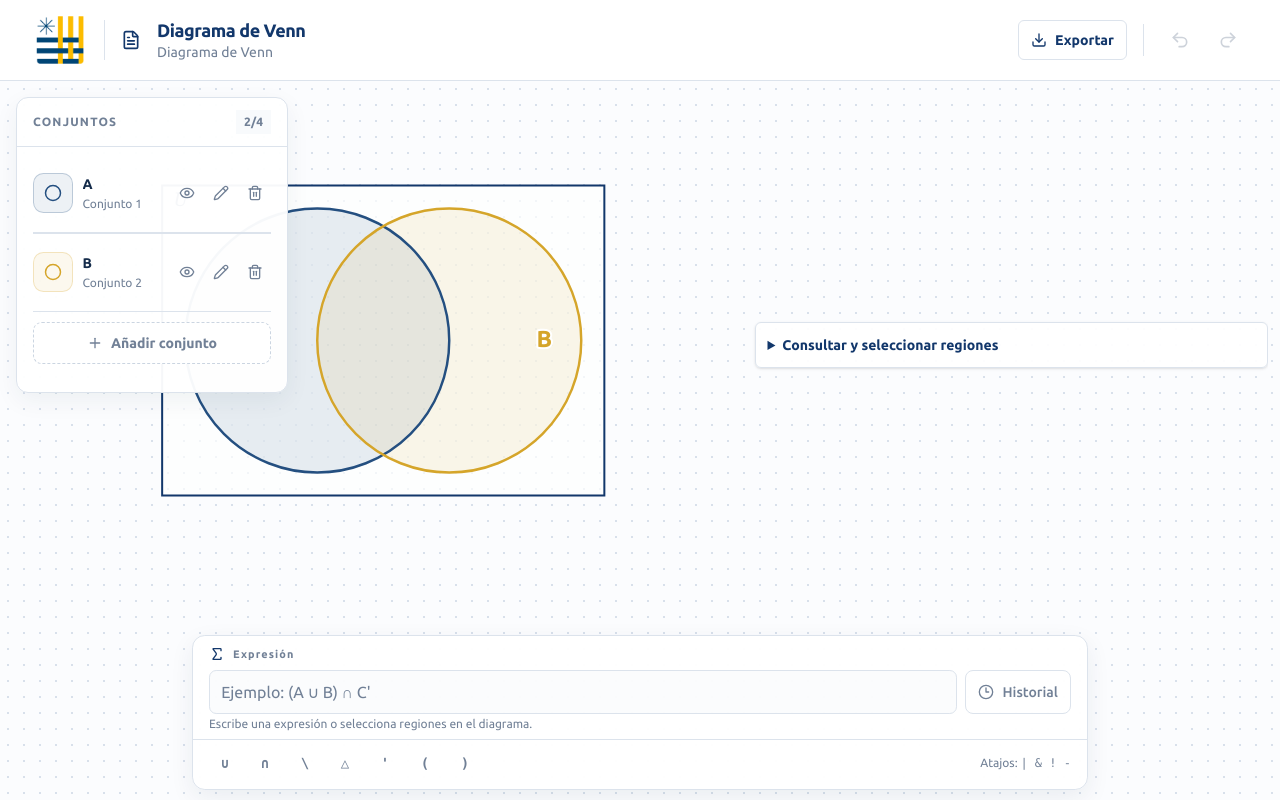
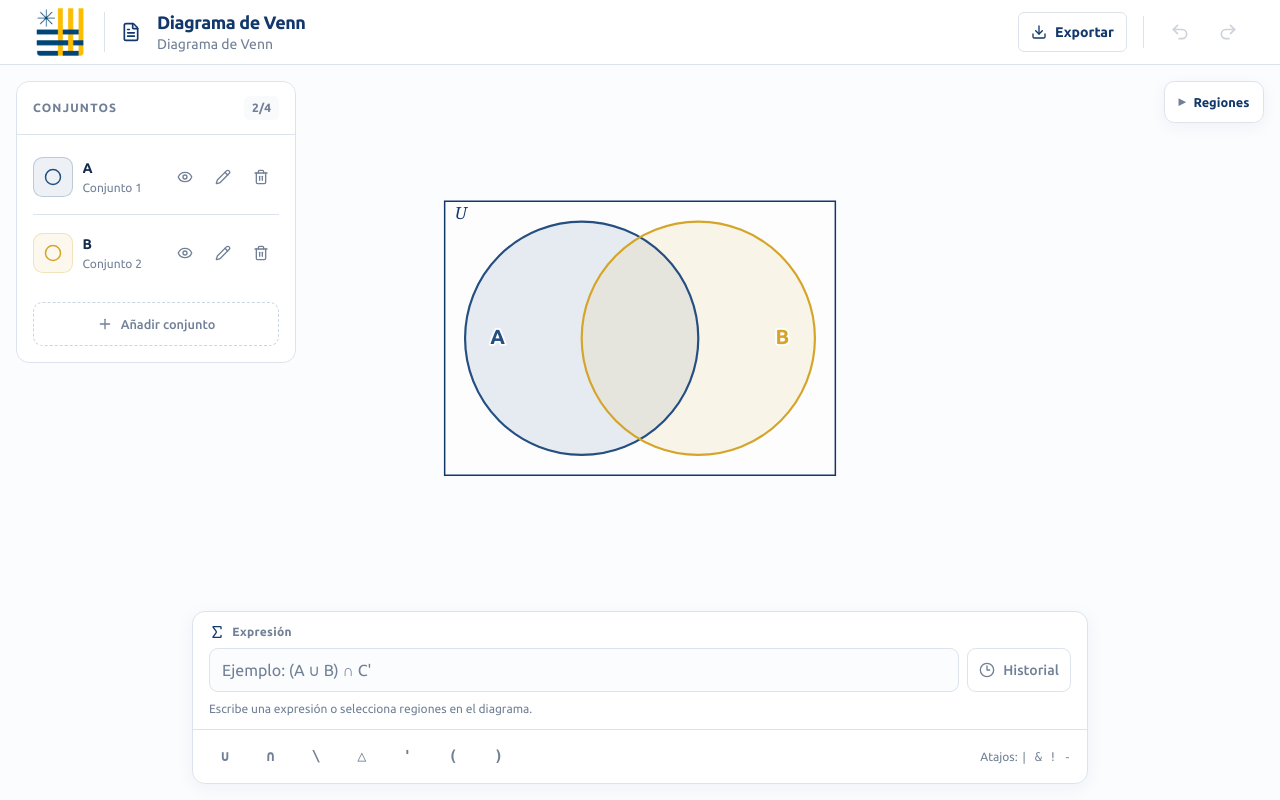
Before and after one commit to open-ucsh/diagrama-de-venn, a React (Vite) app: page / in a window 1280 px wide. Built offline with nearby package versions, Linux system fonts and the light colour scheme.

Commit message:
fix: center editor layout and improve mobile navigation

```diff
--- a/src/components/canvas/CanvasViewport.tsx
+++ b/src/components/canvas/CanvasViewport.tsx
@@ -2,8 +2,8 @@ import { VennCanvas } from "./VennCanvas";
 
 export function CanvasViewport() {
   return (
-    <section aria-label="Área del diagrama" className="h-full min-h-0 min-w-0 overflow-hidden">
-      <div className="venn-canvas-fit flex h-full w-full items-center justify-center overflow-hidden">
+    <section aria-label="Área del diagrama" className="venn-canvas-viewport">
+      <div className="venn-canvas-fit">
         <VennCanvas />
       </div>
     </section>
--- a/src/components/canvas/VennCanvas.tsx
+++ b/src/components/canvas/VennCanvas.tsx
@@ -84,7 +84,7 @@ export function VennCanvas() {
       <svg
         aria-describedby="venn-canvas-description"
         aria-label="Diagrama de Venn"
-        className="block h-auto w-full max-w-full touch-manipulation select-none lg:h-full lg:w-auto"
+        className="block h-full w-full touch-manipulation select-none"
         data-venn-canvas
         height={VENN_CANVAS_SIZE.height}
         onClick={handleCanvasClick}
@@ -170,9 +170,9 @@ export function VennCanvas() {
           : "No hay regiones seleccionadas."}
       </div>
 
-      <details className="mt-2 w-full max-w-xl rounded-md border border-border bg-white/95 p-3 shadow-sm">
+      <details className="venn-region-picker">
         <summary className="cursor-pointer text-sm font-semibold text-brand-primary focus-visible:outline-2 focus-visible:outline-offset-2 focus-visible:outline-brand-primary">
-          Consultar y seleccionar regiones
+          Regiones
         </summary>
         <div aria-label="Regiones del diagrama">
           <p className="mt-2 text-xs text-text-muted">
--- a/src/components/editor/EditorHeader.tsx
+++ b/src/components/editor/EditorHeader.tsx
@@ -45,7 +45,7 @@ export function EditorHeader() {
 
   return (
     <header className="sticky top-0 z-50 shrink-0 border-b border-border bg-white text-text">
-      <div className="mx-auto flex min-h-20 max-w-screen-2xl items-center gap-3 px-3 sm:gap-4 sm:px-6 lg:px-8">
+      <div className="mx-auto flex min-h-16 w-full max-w-screen-2xl items-center gap-2 px-3 sm:gap-4 sm:px-6 lg:px-8">
         <a
           aria-label="Universidad Católica Silva Henríquez"
           className="flex shrink-0 items-center rounded-md p-1 transition-colors hover:bg-surface focus-visible:outline-2 focus-visible:outline-offset-2 focus-visible:outline-brand-primary"
@@ -53,14 +53,17 @@ export function EditorHeader() {
         >
           <img
             alt="Universidad Católica Silva Henríquez"
-            className="size-12 shrink-0 object-contain"
+            className="size-9 shrink-0 object-contain sm:size-12"
             src="/favicon.png"
           />
         </a>
 
-        <span aria-hidden="true" className="h-10 w-px shrink-0 bg-border" />
+        <span aria-hidden="true" className="hidden h-10 w-px shrink-0 bg-border sm:block" />
 
-        <FileText aria-hidden="true" className="size-5 shrink-0 text-brand-primary" />
+        <FileText
+          aria-hidden="true"
+          className="hidden size-5 shrink-0 text-brand-primary sm:block"
+        />
 
         <div className="min-w-0 flex-1">
           {isEditing ? (
@@ -119,12 +122,12 @@ export function EditorHeader() {
             </div>
           ) : (
             <button
-              className="group flex max-w-full items-center gap-2 rounded-md text-left focus-visible:outline-2 focus-visible:outline-offset-2 focus-visible:outline-brand-primary"
+              className="group flex w-full min-w-0 items-center gap-2 rounded-md text-left focus-visible:outline-2 focus-visible:outline-offset-2 focus-visible:outline-brand-primary"
               onClick={startEditing}
               title="Cambiar nombre del diagrama"
               type="button"
             >
-              <span className="min-w-0">
+              <span className="min-w-0 flex-1">
                 <span className="block truncate text-base leading-6 font-bold tracking-tight text-brand-primary sm:text-lg">
                   {diagramName}
                 </span>
@@ -134,7 +137,7 @@ export function EditorHeader() {
               </span>
               <Pencil
                 aria-hidden="true"
-                className="size-3.5 shrink-0 text-text-muted opacity-0 transition-opacity group-hover:opacity-100 group-focus-visible:opacity-100"
+                className="hidden size-3.5 shrink-0 text-text-muted opacity-0 transition-opacity group-hover:opacity-100 group-focus-visible:opacity-100 sm:block"
               />
             </button>
           )}
@@ -143,11 +146,11 @@ export function EditorHeader() {
         <div className="ml-auto flex shrink-0 items-center gap-1 sm:gap-2">
           <ExportMenu />
 
-          <span aria-hidden="true" className="mx-1 h-8 w-px bg-border sm:mx-2" />
+          <span aria-hidden="true" className="mx-2 hidden h-8 w-px bg-border sm:block" />
 
           <button
             aria-label="Deshacer"
-            className="grid size-10 place-items-center rounded-md text-text-muted transition-colors hover:bg-surface-hover hover:text-brand-primary focus-visible:outline-2 focus-visible:outline-offset-2 focus-visible:outline-brand-primary disabled:cursor-not-allowed disabled:opacity-35"
+            className="hidden size-10 place-items-center rounded-md text-text-muted transition-colors hover:bg-surface-hover hover:text-brand-primary focus-visible:outline-2 focus-visible:outline-offset-2 focus-visible:outline-brand-primary disabled:cursor-not-allowed disabled:opacity-35 sm:grid"
             disabled={!canUndo}
             onClick={undo}
             title="Deshacer (Ctrl + Z)"
@@ -158,7 +161,7 @@ export function EditorHeader() {
 
           <button
             aria-label="Rehacer"
-            className="grid size-10 place-items-center rounded-md text-text-muted transition-colors hover:bg-surface-hover hover:text-brand-primary focus-visible:outline-2 focus-visible:outline-offset-2 focus-visible:outline-brand-primary disabled:cursor-not-allowed disabled:opacity-35"
+            className="hidden size-10 place-items-center rounded-md text-text-muted transition-colors hover:bg-surface-hover hover:text-brand-primary focus-visible:outline-2 focus-visible:outline-offset-2 focus-visible:outline-brand-primary disabled:cursor-not-allowed disabled:opacity-35 sm:grid"
             disabled={!canRedo}
             onClick={redo}
             title="Rehacer (Ctrl + Shift + Z)"
--- a/src/components/editor/ExportMenu.tsx
+++ b/src/components/editor/ExportMenu.tsx
@@ -1,3 +1,5 @@
+import { useVennStore } from "@/state/venn-store";
+
 import { useExportMenu } from "./use-export-menu";
 
 import {
@@ -8,6 +10,9 @@ import {
   FileJson,
   Image,
   Link2,
+  MoreHorizontal,
+  Redo2,
+  Undo2,
   Upload,
   X,
 } from "lucide-react";
@@ -31,6 +36,11 @@ export function ExportMenu() {
     handleImport,
   } = useExportMenu();
 
+  const canUndo = useVennStore((state) => state.past.length > 0);
+  const canRedo = useVennStore((state) => state.future.length > 0);
+  const undo = useVennStore((state) => state.undo);
+  const redo = useVennStore((state) => state.redo);
+
   return (
     <details
       className="relative"
@@ -45,20 +55,25 @@ export function ExportMenu() {
     >
       <summary
         aria-controls="export-menu"
-        className="flex h-10 cursor-pointer list-none items-center gap-2 rounded-md border border-border bg-white px-3 text-sm font-semibold text-brand-primary transition-colors hover:border-brand-primary hover:bg-surface focus-visible:outline-2 focus-visible:outline-offset-2 focus-visible:outline-brand-primary"
+        className="flex size-11 cursor-pointer list-none items-center justify-center rounded-md border border-border bg-white text-brand-primary transition-colors hover:bg-surface focus-visible:outline-2 focus-visible:outline-offset-2 focus-visible:outline-brand-primary sm:h-10 sm:w-auto sm:gap-2 sm:px-3"
       >
-        <Download aria-hidden="true" className="size-4" />
-        <span>Exportar</span>
+        <MoreHorizontal aria-hidden="true" className="size-5 sm:hidden" />
+        <span className="sr-only sm:hidden">Acciones del diagrama</span>
+        <Download aria-hidden="true" className="hidden size-4 sm:block" />
+        <span className="hidden text-sm font-semibold sm:inline">Exportar</span>
       </summary>
 
       <div
         aria-label="Opciones de exportación y uso compartido"
-        className="fixed top-20 right-3 left-3 z-50 overflow-hidden rounded-md border border-border bg-white text-text shadow-lg sm:absolute sm:top-full sm:right-0 sm:left-auto sm:mt-2 sm:w-80"
+        className="fixed top-16 right-3 left-3 z-50 max-h-[calc(100dvh-5rem)] overflow-y-auto rounded-lg border border-border bg-white text-text shadow-lg sm:absolute sm:top-full sm:right-0 sm:left-auto sm:mt-2 sm:w-80"
         id="export-menu"
       >
         <header className="flex items-center justify-between border-b border-border px-4 py-3">
           <div>
-            <p className="text-sm font-semibold text-brand-primary">Exportar y compartir</p>
+            <p className="text-sm font-semibold text-brand-primary">
+              <span className="sm:hidden">Acciones del diagrama</span>
+              <span className="hidden sm:inline">Exportar y compartir</span>
+            </p>
             <p className="mt-1 text-xs text-text-muted">Guarda o comparte tu diagrama.</p>
           </div>
 
@@ -72,6 +87,34 @@ export function ExportMenu() {
             <X aria-hidden="true" className="size-4" />
           </button>
         </header>
+
+        <div className="grid grid-cols-2 gap-1 border-b border-border p-2 sm:hidden">
+          <button
+            className="flex min-h-11 items-center justify-center gap-2 rounded-md text-sm font-medium text-text transition-colors hover:bg-surface focus-visible:outline-2 focus-visible:outline-offset-2 focus-visible:outline-brand-primary disabled:cursor-not-allowed disabled:opacity-40"
+            disabled={!canUndo}
+            onClick={() => {
+              undo();
+              closeMenu();
+            }}
+            type="button"
+          >
+            <Undo2 aria-hidden="true" className="size-4" />
+            Deshacer
+          </button>
+
+          <button
+            className="flex min-h-11 items-center justify-center gap-2 rounded-md text-sm font-medium text-text transition-colors hover:bg-surface focus-visible:outline-2 focus-visible:outline-offset-2 focus-visible:outline-brand-primary disabled:cursor-not-allowed disabled:opacity-40"
+            disabled={!canRedo}
+            onClick={() => {
+              redo();
+              closeMenu();
+            }}
+            type="button"
+          >
+            <Redo2 aria-hidden="true" className="size-4" />
+            Rehacer
+          </button>
+        </div>
 
         <div className="grid gap-0.5 p-2">
           <button
--- a/src/index.css
+++ b/src/index.css
@@ -27,13 +27,23 @@ body {
 }
 
 body {
-  min-width: 20rem;
-  min-height: 100vh;
   margin: 0;
   background: var(--color-background);
   color: var(--color-text);
   font-family: var(--font-sans);
 }
+
+button,
+input,
+summary {
+  -webkit-tap-highlight-color: transparent;
+}
+
+summary::-webkit-details-marker {
+  display: none;
+}
+
+/* Workspace */
 
 .venn-workspace {
   display: flex;
@@ -45,151 +55,94 @@ body {
   background: #fbfcfe;
 }
 
+.venn-workspace > header > div {
+  min-height: 4rem;
+}
+
 .venn-workspace__body {
+  display: grid;
   position: relative;
+  min-width: 0;
   min-height: 0;
   flex: 1;
-  overflow: hidden;
+  grid-template-columns: minmax(0, 1fr);
+  grid-template-rows: auto minmax(16rem, 1fr) auto;
+  grid-template-areas:
+    "sets"
+    "canvas"
+    "formula";
+  gap: 0.75rem;
+  padding: 0.75rem;
+  padding-bottom: max(0.75rem, env(safe-area-inset-bottom));
+  overflow-x: hidden;
+  overflow-y: auto;
   background-color: #fbfcfe;
-  background-image: radial-gradient(#d8e0eb 0.8px, transparent 0.8px);
+  background-image: radial-gradient(#dce5ef 0.7px, transparent 0.7px);
   background-size: 16px 16px;
 }
 
-.venn-workspace__canvas {
-  position: absolute;
-  inset: 0 0 12.5rem;
+.venn-workspace__sets {
+  z-index: 30;
   min-width: 0;
   min-height: 0;
-  padding: 0.75rem;
+  grid-area: sets;
+  align-self: start;
 }
 
-.venn-workspace__sets {
-  position: absolute;
-  z-index: 30;
-  top: 1rem;
-  left: 1rem;
-  width: 17rem;
-  max-height: calc(100% - 14rem);
-}
-
-.venn-sets-panel__card {
-  overflow: hidden;
-  border: 1px solid var(--color-border);
-  border-radius: 0.75rem;
-  background: rgb(255 255 255 / 96%);
-  box-shadow: 0 8px 24px rgb(20 43 74 / 6%);
-}
-
-.venn-sets-panel__header {
-  border-bottom: 1px solid var(--color-border);
-}
-
-.venn-sets-panel__desktop-header {
-  padding: 0.75rem 1rem;
-}
-
-.venn-sets-panel__content {
-  max-height: calc(100dvh - 16rem);
-  padding: 0.5rem 1rem 0.75rem;
-  overflow-y: auto;
-}
-
-.venn-sets-panel__item {
-  padding: 0.65rem 0;
-  border: 0;
-  border-bottom: 1px solid var(--color-border);
-  border-radius: 0;
-  background: transparent;
-  box-shadow: none;
-}
-
-.venn-sets-panel__item:hover {
-  background: transparent;
-}
-
-.venn-sets-panel__item-content {
-  gap: 0.6rem;
-}
-
-.venn-sets-panel__color-control {
-  width: 2.5rem;
-  height: 2.5rem;
-  border-radius: 0.65rem;
-}
-
-.venn-sets-panel__action {
-  width: 2rem;
-  height: 2rem;
-  border-radius: 0.4rem;
-}
-
-.venn-sets-panel__add-button {
-  margin-top: 0.65rem;
-  border: 1px dashed #cbd5e1;
-  border-radius: 0.55rem;
-  background: white;
+.venn-workspace__canvas {
+  position: relative;
+  min-width: 0;
+  min-height: 0;
+  grid-area: canvas;
 }
 
 .venn-workspace__formula {
-  position: absolute;
+  position: relative;
   z-index: 30;
-  right: 0;
-  bottom: 0.65rem;
-  left: 0;
-  width: min(64rem, calc(100% - 2rem));
-  margin-inline: auto;
+  width: 100%;
+  min-width: 0;
+  max-width: 56rem;
+  grid-area: formula;
+  justify-self: center;
 }
 
-.venn-formula-bar {
-  border: 1px solid var(--color-border);
-  border-radius: 0.8rem;
-  background: rgb(255 255 255 / 97%);
-  box-shadow: 0 8px 24px rgb(20 43 74 / 7%);
+/* Canvas */
+
+.venn-canvas-viewport {
+  position: relative;
+  width: 100%;
+  height: 100%;
+  min-width: 0;
+  min-height: 0;
+  padding-top: 2.75rem;
+  padding-bottom: 0.5rem;
 }
 
-.venn-formula-bar__input-section {
-  padding: 0.65rem 1rem 0.4rem;
+.venn-canvas-fit {
+  position: relative;
+  width: 100%;
+  height: 100%;
+  min-width: 0;
+  min-height: 0;
 }
 
-.venn-formula-bar__hint {
-  display: none;
-}
-
-.venn-formula-bar__label {
-  font-size: 0.68rem;
-  letter-spacing: 0.1em;
-}
-
-.venn-formula-bar__input {
-  min-height: 2.25rem;
-  border: 1px solid var(--color-border);
-  border-radius: 0.45rem;
-  padding: 0.4rem 0.7rem;
-}
-
-.venn-formula-bar__status {
-  min-height: 1rem;
-  margin-top: 0.15rem;
-}
-
-.venn-formula-bar__actions {
-  padding: 0.45rem 1rem 0.6rem;
-}
-
-.venn-formula-bar__actions button {
-  height: 2rem;
-  border-radius: 0.4rem;
+.venn-canvas-fit > svg {
+  display: block;
+  width: 100%;
+  height: 100%;
+  max-width: 100%;
+  max-height: 100%;
 }
 
 .venn-universe {
-  fill: rgb(255 255 255 / 68%);
-  stroke: #12376b;
-  stroke-width: 2;
+  fill: rgb(255 255 255 / 62%);
+  stroke: var(--color-brand-primary);
+  stroke-width: 1.5;
   vector-effect: non-scaling-stroke;
 }
 
 .venn-universe-label {
-  fill: #12376b;
+  fill: var(--color-brand-primary);
   font-family: Georgia, "Times New Roman", serif;
   font-size: 23px;
   font-style: italic;
@@ -202,43 +155,346 @@ body {
   stroke-linejoin: round;
 }
 
-@media (max-width: 639px) {
-  .venn-workspace__canvas {
-    inset: 0 0 15rem;
-    padding: 0.5rem 0.25rem;
+/* Region selector */
+
+.venn-region-picker {
+  position: absolute;
+  z-index: 20;
+  top: -2.75rem;
+  right: 0;
+  width: fit-content;
+  max-width: 100%;
+  padding: 0;
+  border: 1px solid var(--color-border);
+  border-radius: 0.65rem;
+  background: rgb(255 255 255 / 98%);
+  box-shadow: 0 4px 16px rgb(20 43 74 / 5%);
+}
+
+.venn-region-picker > summary {
+  display: flex;
+  min-height: 2.5rem;
+  cursor: pointer;
+  list-style: none;
+  align-items: center;
+  gap: 0.5rem;
+  padding: 0.5rem 0.85rem;
+  border-radius: 0.65rem;
+  color: var(--color-brand-primary);
+  font-size: 0.8rem;
+  font-weight: 600;
+}
+
+.venn-region-picker > summary::before {
+  content: "▸";
+  color: var(--color-text-muted);
+  font-size: 0.85rem;
+}
+
+.venn-region-picker[open] {
+  width: min(23rem, 100%);
+}
+
+.venn-region-picker[open] > summary {
+  border-bottom: 1px solid var(--color-border);
+  border-radius: 0.65rem 0.65rem 0 0;
+}
+
+.venn-region-picker[open] > summary::before {
+  content: "▾";
+}
+
+.venn-region-picker > div {
+  padding: 0.25rem 0.75rem 0.75rem;
+}
+
+.venn-region-picker ul {
+  max-height: min(35dvh, 18rem);
+  overscroll-behavior: contain;
+}
+
+.venn-region-picker li {
+  align-items: start;
+  flex-direction: column;
+  gap: 0.15rem;
+  padding: 0.35rem 0.5rem;
+  border-radius: 0.45rem;
+}
+
+.venn-region-picker li:hover {
+  background: var(--color-surface);
+}
+
+.venn-region-picker li button {
+  min-height: 2rem;
+  width: 100%;
+  font-weight: 500;
+  text-decoration: none;
+}
+
+.venn-region-picker li button[aria-pressed="true"] {
+  color: var(--color-brand-primary);
+  font-weight: 700;
+}
+
+.venn-region-picker li span {
+  padding-inline: 0.25rem;
+  overflow-wrap: anywhere;
+}
+
+/* Sets panel */
+
+.venn-sets-panel__card {
+  min-width: 0;
+  overflow: hidden;
+  border: 1px solid var(--color-border);
+  border-radius: 0.8rem;
+  background: rgb(255 255 255 / 98%);
+  box-shadow: 0 4px 18px rgb(20 43 74 / 4%);
+}
+
+.venn-sets-panel__header {
+  border-bottom: 1px solid var(--color-border);
+}
+
+.venn-sets-panel__header > button {
+  min-height: 3rem;
+  gap: 0.65rem;
+  padding: 0.65rem 0.85rem;
+}
+
+.venn-sets-panel__header > button > span:first-child > span:first-child {
+  color: var(--color-brand-primary);
+  font-size: 0.8rem;
+  letter-spacing: normal;
+  text-transform: none;
+}
+
+.venn-sets-panel__desktop-header {
+  min-height: 3.25rem;
+  padding: 0.75rem 1rem;
+}
+
+.venn-sets-panel__desktop-header > span {
+  border-radius: 0.35rem;
+}
+
+.venn-sets-panel__content {
+  max-height: 40dvh;
+  padding: 0.25rem 0.85rem 0.85rem;
+  overflow-y: auto;
+  overscroll-behavior: contain;
+}
+
+.venn-sets-panel__item {
+  padding: 0.6rem 0;
+  border: 0;
+  border-radius: 0;
+  background: transparent;
+  box-shadow: none;
+}
+
+.venn-sets-panel__item-content {
+  min-height: 3.5rem;
+  gap: 0.6rem;
+}
+
+.venn-sets-panel__color-control {
+  width: 2.5rem;
+  height: 2.5rem;
+  border-radius: 0.6rem;
+}
+
+.venn-sets-panel__action {
+  width: 2.25rem;
+  height: 2.25rem;
+  border-radius: 0.45rem;
+}
+
+.venn-sets-panel__add-button {
+  min-height: 2.75rem;
+  margin-top: 0.75rem;
+  margin-bottom: 0;
+  padding: 0.6rem;
+  border: 1px dashed #cbd5e1;
+  border-radius: 0.6rem;
+  background: white;
+  font-size: 0.8rem;
+  font-weight: 500;
+}
+
+/* Formula dock */
+
+.venn-formula-bar {
+  width: 100%;
+  max-width: none;
+  border: 1px solid var(--color-border);
+  border-radius: 0.8rem;
+  background: rgb(255 255 255 / 98%);
+  box-shadow: 0 4px 18px rgb(20 43 74 / 5%);
+}
+
+.venn-formula-bar__input-section {
+  padding: 0.75rem 0.85rem 0.35rem;
+}
+
+.venn-formula-bar__label {
+  gap: 0.45rem;
+  font-size: 0.75rem;
+  font-weight: 600;
+  letter-spacing: 0.025em;
+}
+
+.venn-formula-bar__hint {
+  display: none;
+}
+
+.venn-formula-bar__input {
+  height: 2.75rem;
+  min-height: 2.75rem;
+  padding: 0.5rem 2.5rem 0.5rem 0.75rem;
+  border: 1px solid var(--color-border);
+  border-radius: 0.55rem;
+  font-size: 1rem;
+}
+
+.venn-formula-bar__status {
+  min-height: 1.75rem;
+  margin-top: 0.2rem;
+  padding-block: 0.15rem;
+}
+
+.venn-formula-bar__status > p {
+  flex-wrap: wrap;
+  line-height: 1.4;
+}
+
+.venn-formula-bar__actions {
+  flex-wrap: nowrap;
+  justify-content: space-between;
+  gap: 0.15rem;
+  padding: 0.4rem 0.65rem;
+}
+
+.venn-formula-bar__actions > button {
+  width: 2.5rem;
+  height: 2.5rem;
+  flex-shrink: 1;
+  border-radius: 0.45rem;
+  font-size: 0.95rem;
+}
+
+.venn-formula-bar__actions > span {
+  display: none;
+}
+
+/* History popup */
+
+.venn-formula-bar details > summary {
+  height: 2.75rem;
+  padding-inline: 0.7rem;
+  border-radius: 0.55rem;
+}
+
+.venn-formula-bar details > div {
+  position: absolute;
+  top: auto;
+  right: 0;
+  bottom: calc(100% + 0.75rem);
+  left: auto;
+  width: min(26rem, calc(100vw - 2rem));
+  margin: 0;
+  border-radius: 0.75rem;
+  box-shadow: 0 8px 28px rgb(20 43 74 / 12%);
+}
+
+.venn-formula-bar details > div > ol {
+  max-height: min(45dvh, 22rem);
+  overscroll-behavior: contain;
+}
+
+/* Tablet */
+
+@media (min-width: 640px) {
+  .venn-workspace__body {
+    gap: 1rem;
+    padding: 1rem;
+    padding-bottom: max(1rem, env(safe-area-inset-bottom));
+  }
+
+  .venn-workspace__formula {
+    width: min(100%, 56rem);
+  }
+
+  .venn-formula-bar__input-section {
+    padding: 0.75rem 1rem 0.35rem;
+  }
+
+  .venn-formula-bar__actions {
+    justify-content: start;
+    gap: 0.35rem;
+    padding: 0.4rem 0.75rem;
+  }
+
+  .venn-formula-bar__actions > span {
+    display: block;
+    margin-left: auto;
+    padding-right: 0.25rem;
+  }
+}
+
+/* Desktop */
+
+@media (min-width: 1024px) {
+  .venn-workspace__body {
+    grid-template-columns: 17.5rem minmax(0, 1fr) 17.5rem;
+    grid-template-rows: minmax(16rem, 1fr) auto;
+    grid-template-areas:
+      "sets canvas ."
+      "formula formula formula";
+    gap: 1rem;
+    padding: 1rem;
+    padding-bottom: max(1rem, env(safe-area-inset-bottom));
   }
 
   .venn-workspace__sets {
-    top: 0.75rem;
-    right: 0.75rem;
-    left: 0.75rem;
-    width: auto;
-    max-height: calc(100% - 16rem);
+    max-height: 100%;
+    overflow-y: auto;
+    border-radius: 0.8rem;
+    scrollbar-width: thin;
+  }
+
+  .venn-sets-panel__card {
+    overflow: hidden;
   }
 
   .venn-sets-panel__content {
-    max-height: 30dvh;
+    max-height: none;
+    padding: 0.25rem 1rem 1rem;
+    overflow: visible;
+  }
+
+  .venn-workspace__canvas {
+    position: static;
+  }
+
+  .venn-canvas-viewport {
+    position: static;
+    padding: 1rem 0;
+  }
+
+  .venn-canvas-fit {
+    position: static;
+  }
+
+  .venn-region-picker {
+    top: 1rem;
+    right: 1rem;
+    max-width: calc(100% - 2rem);
   }
 
   .venn-workspace__formula {
-    bottom: 0.5rem;
-    width: calc(100% - 1rem);
-  }
-
-  .venn-formula-bar__input-section {
-    gap: 0.4rem;
-    padding: 0.55rem 0.7rem 0.35rem;
-  }
-
-  .venn-formula-bar__actions {
-    padding: 0.4rem 0.7rem 0.55rem;
+    width: min(56rem, 100%);
+    justify-self: center;
   }
 }
-
-.venn-canvas-fit > svg {
-  width: auto;
-  height: auto;
-  max-width: 100%;
-  max-height: 100%;
-  flex: none;
-}
```
